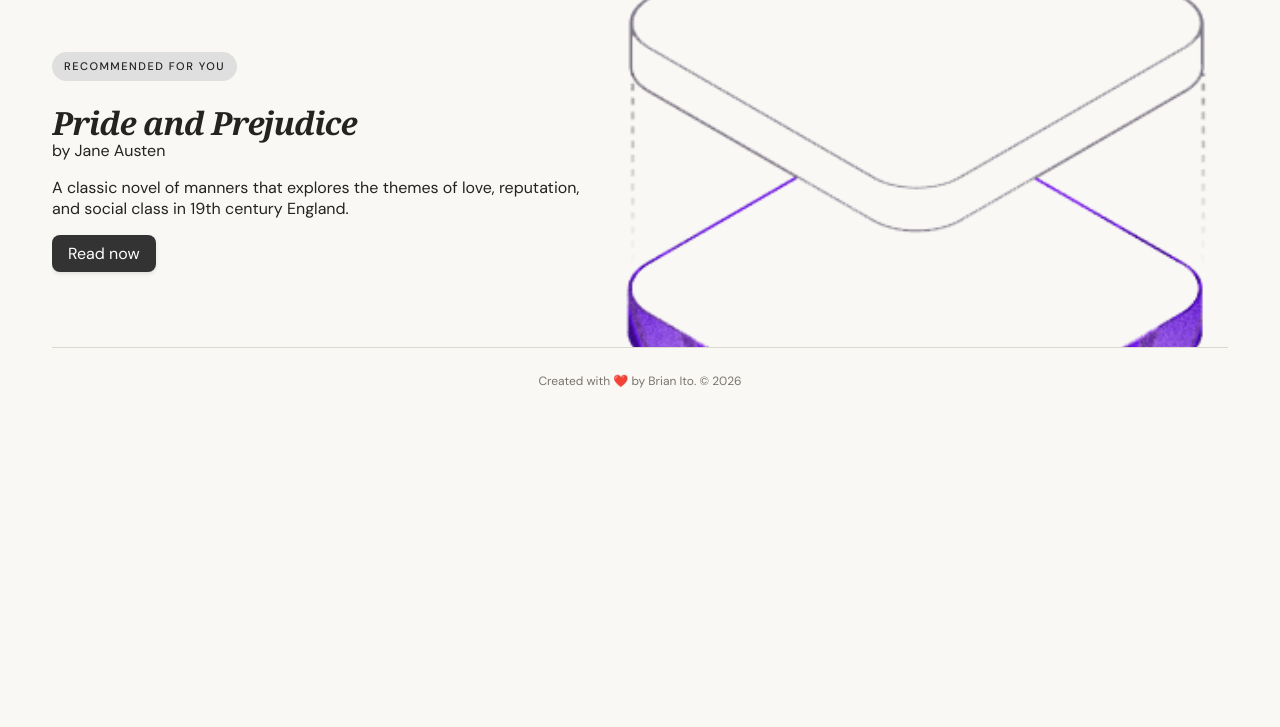
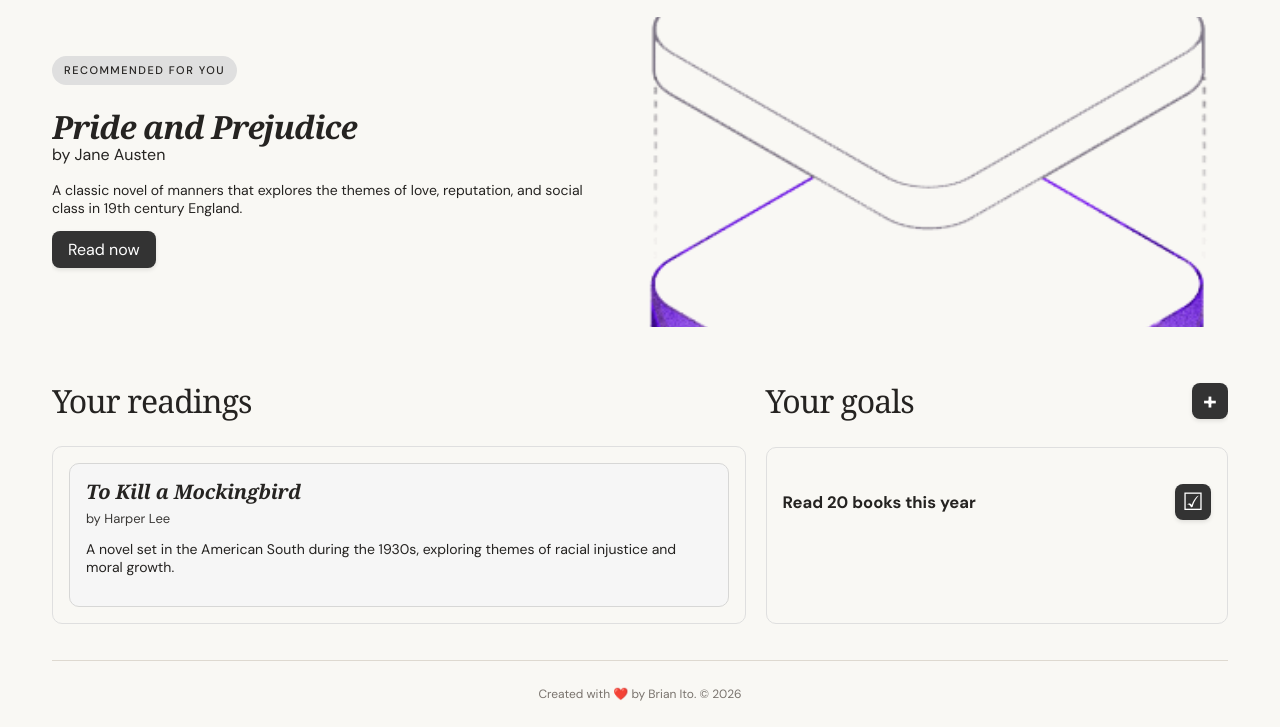
Before and after one commit to BrianIto/bookshelf, a website built with Vite: page index.html in a window 1280 px wide. Shown: the part 97-824 px from the top of the page. Before the commit the page ends 800 px from the top, so only its background shows below. Built offline with nearby package versions, Linux system fonts and the light colour scheme; no server answers; a web font is replaced by a local one.

Commit message:
feat: add personalized reading dashboard

```diff
--- a/index.html
+++ b/index.html
@@ -32,15 +32,42 @@
         <section id="hero">
           <div class="side-content">
             <h3>Recommended for you</h3>
-            <h2 class="hero-title">Pride and Prejudice</h2>
-            <p>by Jane Austen</p>
-            <p class="description">A classic novel of manners that explores the themes of love, reputation, and social class in 19th century England.</p>
-            <button class="button">Read now</button>
+            <h2 id="hero-title" class="hero-title">Pride and Prejudice</h2>
+            <p id="hero-author">by Jane Austen</p>
+            <p id="hero-description" class="description">A classic novel of manners that explores the themes of love, reputation, and social class in 19th century England.</p>
+            <a id="hero-read-link" class="button" href="https://books.google.com/books?id=0eMIAAAAQAAJ" target="_blank" rel="noreferrer">Read now</a>
+            <p id="hero-status" class="sr-only" aria-live="polite"></p>
           </div>
           <div class="hero-image">
-            <img src="/src/assets/hero.png" alt="Pride and Prejudice book cover">
+            <img id="hero-cover" src="/src/assets/hero.png" alt="Pride and Prejudice book cover">
           </div>
         </section>
+        <article id="featured">
+          <section>
+            <div class="section-header">
+              <h2>Your readings</h2>
+            </div>
+            <div class="card">
+              <div class="card-content">
+                <h3>To Kill a Mockingbird</h3>
+                <p class="author">by Harper Lee</p>
+                <p class="description">A novel set in the American South during the 1930s, exploring themes of racial injustice and moral growth.</p>
+              </div>
+            </div>
+          </section>
+            <section>
+              <div class="section-header">
+                <h2>Your goals</h2>
+                <button>+</button>
+              </div>
+              <div class="card">
+                <div class="section-header">
+                  <h5>Read 20 books this year</h5>
+                  <button>☑︎</button>
+                </div>
+              </div>
+            </section>
+          </article>
         </main>
         <footer>
           <p>Created with ❤️ by Brian Ito. © 2026</p>
--- a/src/js/api/googlebooks.js
+++ b/src/js/api/googlebooks.js
@@ -1,14 +1,31 @@
 const GOOGLE_API_KEY = import.meta.env?.VITE_GOOGLE_API_KEY || "AIzaSyCnatWoC5Hg64p0QYti4CPtA52vLbr1atM";
 
-export const searchVolumes = async (query) => {
+async function fetchVolumes(query, maxResults) {
 	const url = new URL("https://www.googleapis.com/books/v1/volumes");
 	url.searchParams.append("q", query);
 	url.searchParams.append("key", GOOGLE_API_KEY);
-	url.searchParams.append("maxResults", "10");
+	url.searchParams.append("maxResults", String(maxResults));
 	url.searchParams.append("printType", "books");
 	url.searchParams.append("startIndex", "0");
-	console.log(url.toString());
+
 	const response = await fetch(url);
 	if (!response.ok) throw new Error(`Google Books request failed: ${response.status}`);
 	return response.json();
-};
+}
+
+export const searchVolumes = (query) => fetchVolumes(query, 10);
+
+/** Returns one book from Google Books for the hero recommendation. */
+export async function getRecommendedBook(query = "Pride and Prejudice") {
+	const data = await fetchVolumes(query, 10);
+	const books = data.items || [];
+
+	return (
+		books.find(
+			(book) =>
+				book.volumeInfo?.title &&
+				(book.volumeInfo?.imageLinks?.thumbnail ||
+					book.volumeInfo?.imageLinks?.smallThumbnail),
+		) || books.find((book) => book.volumeInfo?.title) || null
+	);
+}
--- a/src/js/main.js
+++ b/src/js/main.js
@@ -1,4 +1,4 @@
-import { searchVolumes } from "./api/googlebooks.js";
+import { getRecommendedBook, searchVolumes } from "./api/googlebooks.js";
 import "../styles/style.css";
 
 const app = document.querySelector("#app");
@@ -81,6 +81,40 @@ function getCover(book) {
 	return image ? image.replace("http://", "https://") : "";
 }
 
+function populateHeroBook(book) {
+	const info = book.volumeInfo || {};
+	const title = info.title || "Untitled book";
+	const cover = getCover(book);
+	const heroTitle = document.querySelector("#hero-title");
+	const heroAuthor = document.querySelector("#hero-author");
+	const heroDescription = document.querySelector("#hero-description");
+	const heroCover = document.querySelector("#hero-cover");
+	const heroLink = document.querySelector("#hero-read-link");
+
+	heroTitle.textContent = title;
+	heroAuthor.textContent = `by ${info.authors?.join(", ") || "Unknown author"}`;
+	heroDescription.textContent =
+		info.description || "Discover a book selected especially for you.";
+	heroCover.src = cover || "/src/assets/hero.png";
+	heroCover.alt = `${title} book cover`;
+	heroLink.href = book.accessInfo?.webReaderLink || info.previewLink || "#";
+}
+
+async function loadHeroBook() {
+	const status = document.querySelector("#hero-status");
+	status.textContent = "Loading your recommended book.";
+
+	try {
+		const book = await getRecommendedBook();
+		if (!book) throw new Error("No recommended book found");
+		populateHeroBook(book);
+		status.textContent = "Recommended book loaded.";
+	} catch (error) {
+		console.warn("Hero book request failed:", error);
+		status.textContent = "Showing the default recommended book.";
+	}
+}
+
 function bookCard(book, index) {
 	const info = book.volumeInfo || {};
 	const title = info.title || "Untitled book";
@@ -114,17 +148,22 @@ async function loadBooks(query = "subject:fiction") {
 	}
 }
 
-document.querySelector(".search-form").addEventListener("submit", (event) => {
+const searchForm = document.querySelector(".search-form");
+const searchInput = document.querySelector("#book-search");
+const searchButton = document.querySelector(".icon-button");
+
+searchForm?.addEventListener("submit", (event) => {
 	event.preventDefault();
-	const query = document.querySelector("#book-search").value.trim();
+	const query = searchInput?.value.trim();
 	if (query) {
-		document.querySelector("#featured").scrollIntoView({
+		document.querySelector("#featured")?.scrollIntoView({
 			behavior: "smooth",
 		});
 		loadBooks(query);
 	}
 });
-document.querySelector(".icon-button").addEventListener("click", () =>
-	document.querySelector("#book-search").focus(),
-);
-loadBooks();
+searchButton?.addEventListener("click", () => searchInput?.focus());
+
+loadHeroBook();
+
+if (document.querySelector("#book-grid")) loadBooks();
--- a/src/styles/style.css
+++ b/src/styles/style.css
@@ -32,7 +32,8 @@ button,
 input {
   font: inherit;
 }
-button {
+button,
+.button {
   padding: 8px 16px;
   border-radius: 8px;
   background-color: #333;
@@ -48,12 +49,87 @@ button {
   }
 }
 
+#hero-description {
+  max-height: 3.5rem;
+  -webkit-line-clamp: 3; /* Change 3 to your maximum number of lines */
+  overflow: hidden;
+  -webkit-line-clamp: 3;
+}
+
+.card {
+  border-radius: 10px;
+  border: 1px solid #dfdfdf;
+  padding: 16px;
+  margin-top: 16px;
+}
+
+.card-content {
+  padding: 16px;
+  border-radius: 10px;
+  border: 1px solid #d7d7d6;
+  background: #f6f6f6;
+  h3 {
+    font-weight: 700;
+    font-style: italic;
+  }
+  .author {
+    font-size: 13px;
+    opacity: 0.9;
+  }
+}
+
 .hero-title {
   font-style: italic;
   font-weight: 700;
 }
 
-main {
+.section-header {
+  display: flex;
+  font-size: 20px;
+  align-items: center;
+  font-weight: 700;
+  margin-bottom: 12px;
+  h2,
+  h5 {
+    flex: 1;
+  }
+  button {
+    font-size: 24px;
+    display: flex;
+    flex-direction: row;
+    align-items: center;
+    line-height: 1;
+    justify-content: center;
+    width: 36px;
+    height: 36px;
+  }
+}
+
+#featured {
+  display: grid;
+  grid-template-columns: 1.5fr 1fr;
+  padding: 36px 0;
+  gap: 20px;
+  flex-direction: row;
+  & > section {
+    flex: 1;
+    display: flex;
+    flex-direction: column;
+    &:first-of-type {
+      flex: 1.5;
+    }
+    & > .card {
+      height: stretch;
+    }
+  }
+}
+
+.description {
+  font-size: 14px;
+}
+
+main,
+#hero {
   overflow-y: hidden;
 }
 
@@ -61,6 +137,7 @@ main {
   display: flex;
   align-items: center;
   height: 350px;
+  gap: 44px;
   .side-content {
     display: flex;
     flex: 1;
@@ -86,6 +163,8 @@ main {
     justify-content: center;
     img {
       width: 100%;
+      max-height: 310px;
+      object-fit: cover;
     }
   }
 }
@@ -425,17 +504,8 @@ h2 {
 }
 h3 {
   margin: 0 0 5px;
-  font: 500 17px/1.22 var(--serif);
+  font: 500 20px/1.22 var(--serif);
   letter-spacing: -0.2px;
-}
-.author {
-  min-height: 18px;
-  margin-bottom: 13px;
-  color: var(--muted);
-  font-size: 11px;
-  white-space: nowrap;
-  overflow: hidden;
-  text-overflow: ellipsis;
 }
 .preview-link {
   color: var(--ink);
```
Lines whose indentation alone changed are shown as unchanged.
